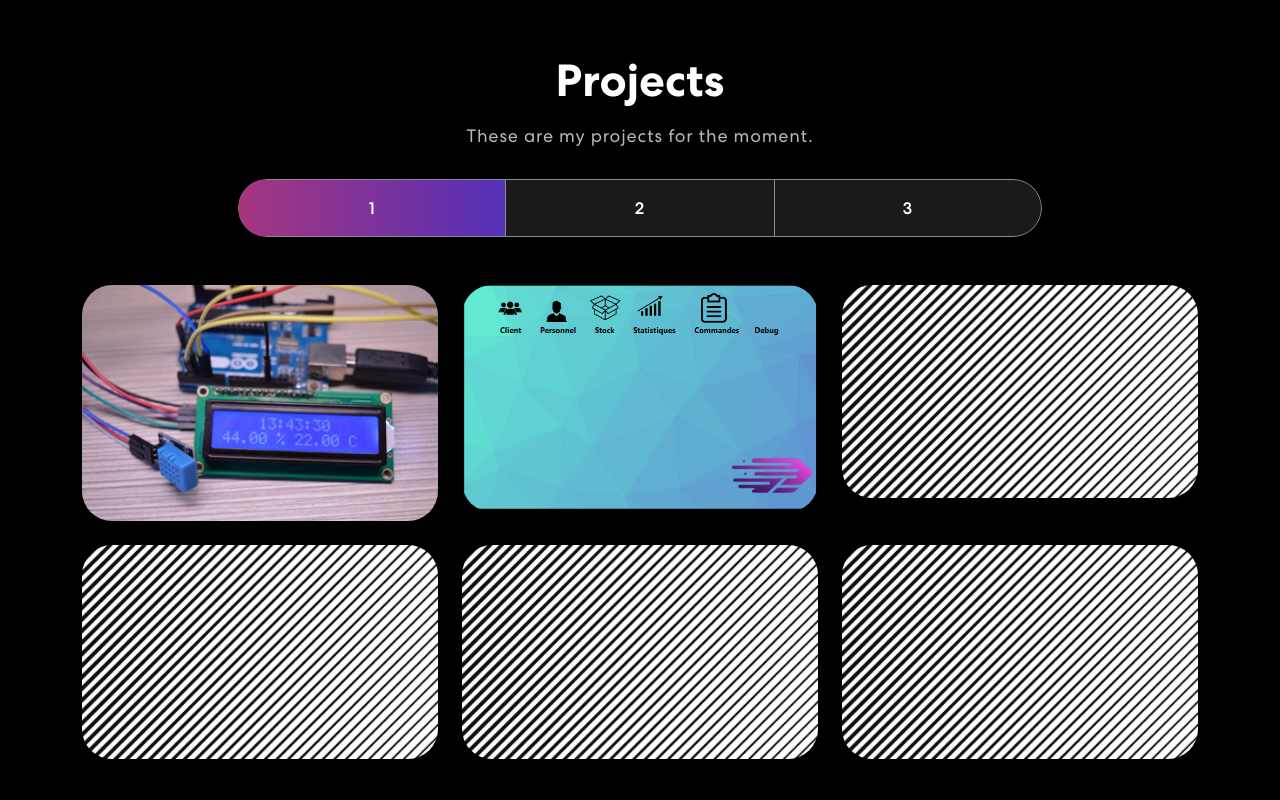
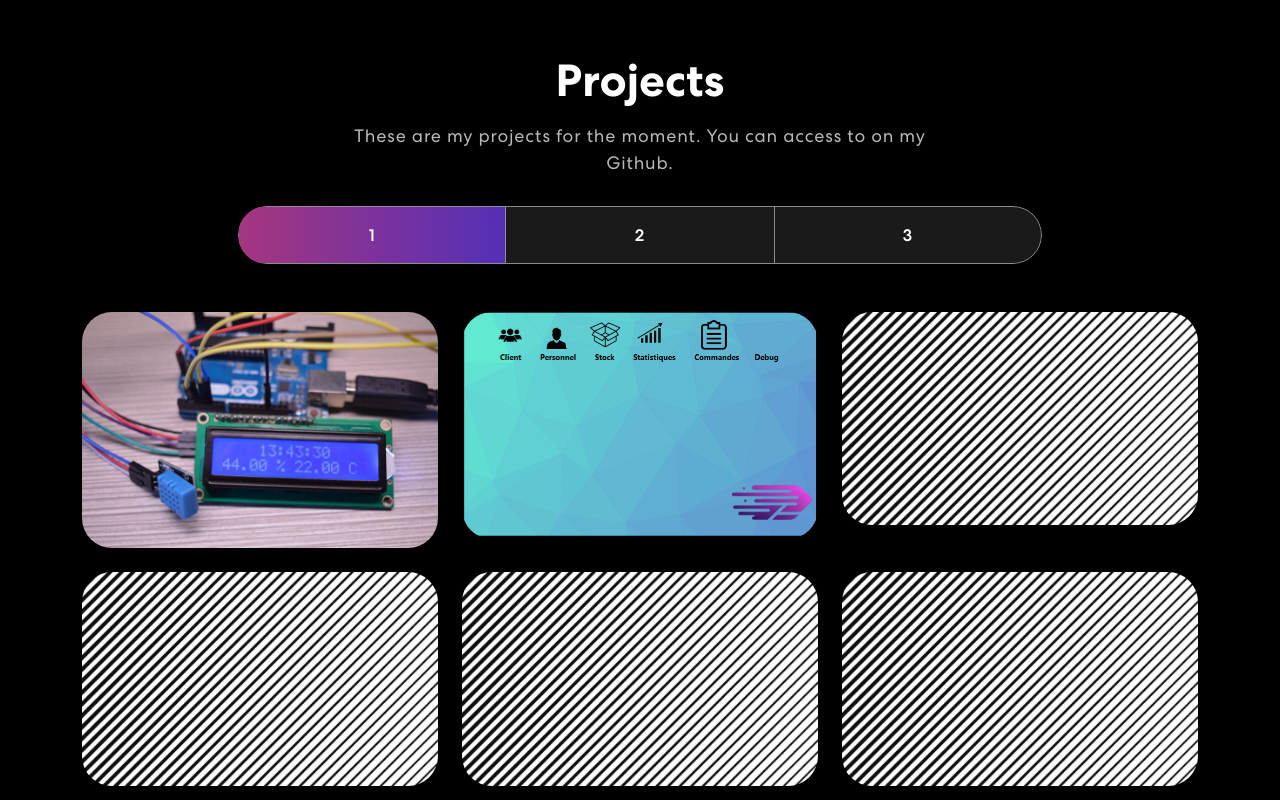
Before and after one commit to Laurentpc29/Portfolio, a React (Create React App) app: page / in a window 1280 px wide. Shown: the part 1340-2140 px from the top of the page. Built offline with nearby package versions, Linux system fonts and the light colour scheme; no server answers.

Commit message:
Projet text changes

```diff
--- a/src/components/Projects.js
+++ b/src/components/Projects.js
@@ -12,11 +12,11 @@ export const Projects = () => {
   const projects = [
     {
       title: "Worldwide Weather Watcher",
-      description: "Weather station with ArduinoUno card.",
+      description: "A weather station with ArduinoUno card.",
       imgUrl: projImg1,
     },
     {
-      title: "Command Software",
+      title: "Ordering Software",
       description: "An 'Amazon' software type with many options.",
       imgUrl: projImg2,
     },
@@ -51,7 +51,7 @@ export const Projects = () => {
               {({ isVisible }) =>
               <div className={isVisible ? "animate__animated animate__fadeIn": ""}>
                 <h2>Projects</h2>
-                <p>These are my projects for the moment.</p>
+                <p>These are my projects for the moment. You can access to on my Github.</p>
                 <Tab.Container id="projects-tabs" defaultActiveKey="first">
                   <Nav variant="pills" className="nav-pills mb-5 justify-content-center align-items-center" id="pills-tab">
                     <Nav.Item>
```
